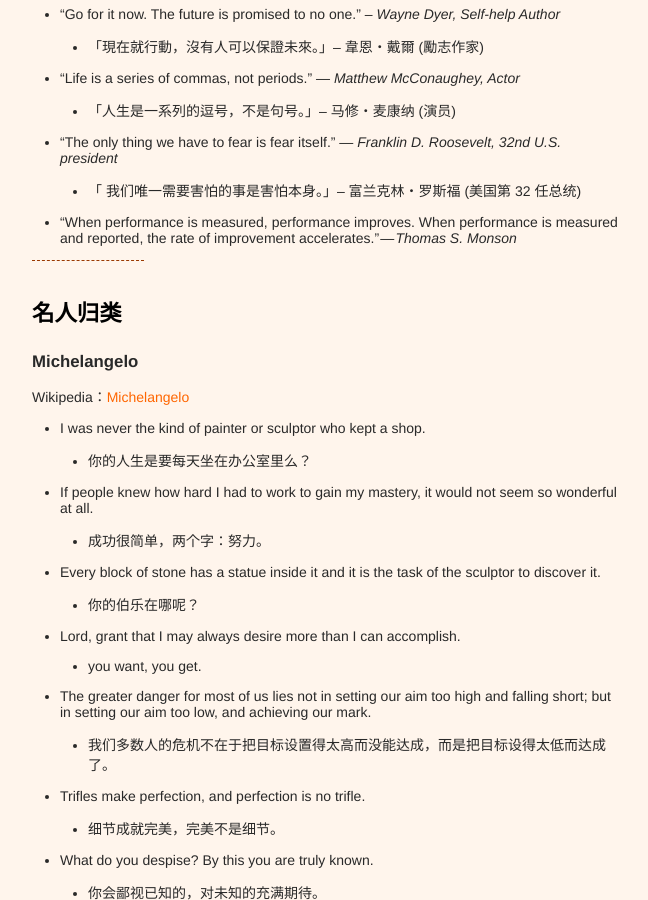
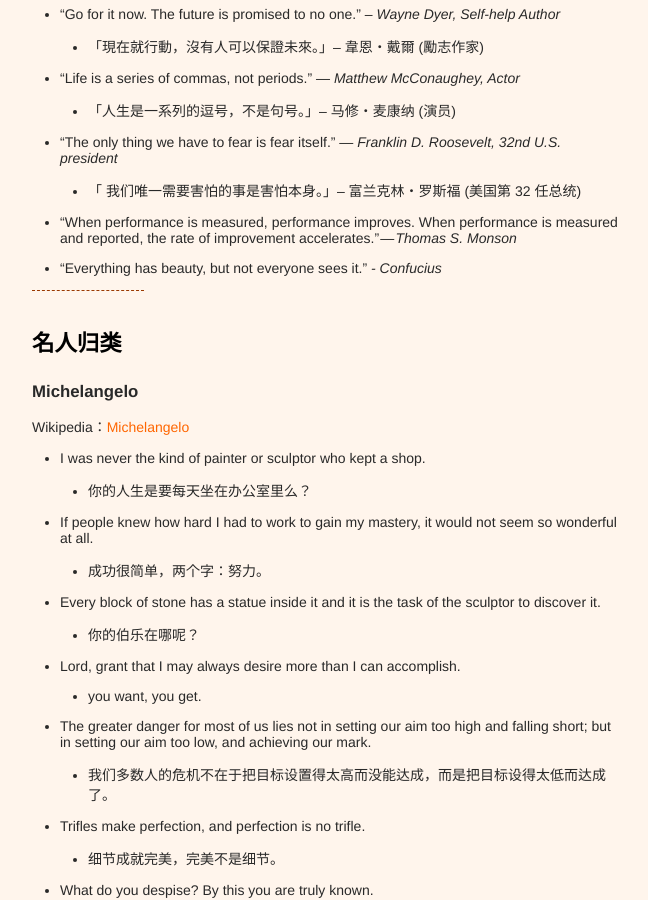
Before and after one commit to xianyuxmu/xianyuxmu.github.io, a Jekyll site: the page built from _posts/2017-06-17-chicken-soup.md, in a window 1280 px wide and 900 px high, scrolled down 3083 px. Shown: the whole window, without its empty margins (314-962 px from the left). Built offline with Jekyll 4.4.1, drawn with Linux system fonts in a browser that asks for light colours; comment, search, counter and statistics services are not loaded.

Commit message:
Chicken Soup of 23 Oct. 2017

```diff
--- a/_posts/2017-06-17-chicken-soup.md
+++ b/_posts/2017-06-17-chicken-soup.md
@@ -89,6 +89,7 @@
 - “The only thing we have to fear is fear itself.” *— Franklin D. Roosevelt, 32nd U.S. president*
 	- 「 我们唯一需要害怕的事是害怕本身。」– 富兰克林‧罗斯福 (美国第 32 任总统)
 - “When performance is measured, performance improves. When performance is measured and reported, the rate of improvement accelerates.” *— Thomas S. Monson*
+- “Everything has beauty, but not everyone sees it.” *- Confucius*
 
 
 
```
